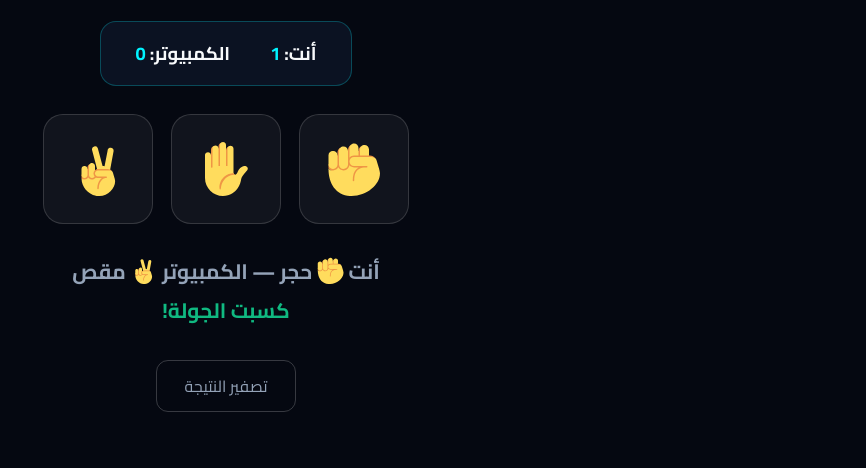
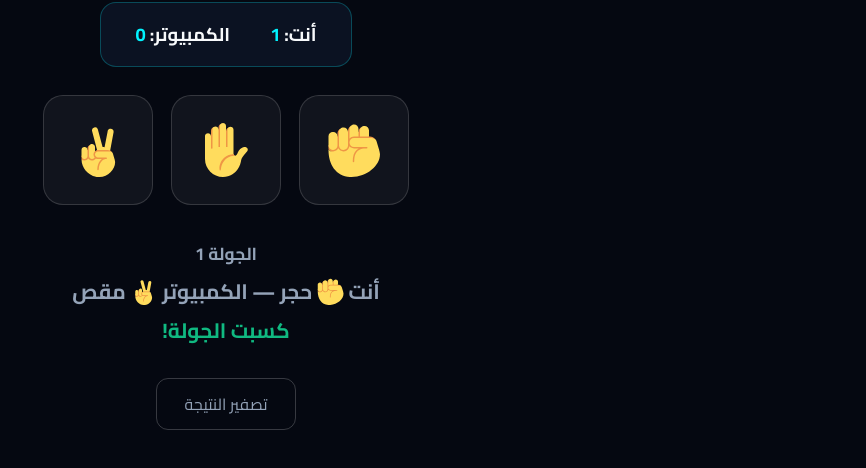
Before and after one commit to Sasaet2/Sasaet2.github.io, a plain HTML site: page rps.html in a window 1280 px wide. Both pictures are taken after a click on the button 768 px from the left and 402 px from the top of the page. Shown: the part 234-702 px from the top of the page, without its empty margins (414-1280 px from the left). Drawn offline with Linux system fonts and the light colour scheme.

Commit message:
Add round tracking and update result display

```diff
--- a/rps.html
+++ b/rps.html
@@ -52,6 +52,11 @@
       cursor: pointer;
       transition: .2s;
     }
+    .choice { touch-action: manipulation; -webkit-tap-highlight-color: transparent; user-select: none; }
+    .choice:active { transform: scale(.92); }
+    @keyframes pop { from { opacity: .2; transform: scale(.94); } to { opacity: 1; transform: scale(1); } }
+    .result.pop { animation: pop .25s ease-out; }
+    @media (hover: none) { .choice:hover { transform: none; border-color: rgba(255,255,255,.15); } }
     .choice:hover { transform: translateY(-6px) scale(1.05); border-color: #00f3ff; }
     .result {
       min-height: 80px;
@@ -120,6 +125,7 @@
 
     let playerScore = 0;
     let computerScore = 0;
+    let round = 0;
 
     const resultEl = document.getElementById("result");
     const playerScoreEl = document.getElementById("player-score");
@@ -132,9 +138,10 @@
 
     function play(playerMove) {
       const computer = computerMove();
+      round++;
       const you = moves[playerMove];
       const cpu = moves[computer];
-      const picked = `أنت ${you.emoji} ${you.name} — الكمبيوتر ${cpu.emoji} ${cpu.name}`;
+      const picked = `<small>الجولة ${round}</small><br>أنت ${you.emoji} ${you.name} — الكمبيوتر ${cpu.emoji} ${cpu.name}`;
 
       if (playerMove === computer) {
         resultEl.innerHTML = `${picked}<br><span class="draw">تعادل!</span>`;
@@ -147,6 +154,9 @@
       }
       playerScoreEl.textContent = playerScore;
       computerScoreEl.textContent = computerScore;
+      resultEl.classList.remove("pop");
+      void resultEl.offsetWidth;
+      resultEl.classList.add("pop");
     }
 
     document.querySelectorAll(".choice").forEach(button => {
@@ -156,6 +166,7 @@
     document.getElementById("reset").addEventListener("click", () => {
       playerScore = 0;
       computerScore = 0;
+      round = 0;
       playerScoreEl.textContent = "0";
       computerScoreEl.textContent = "0";
       resultEl.textContent = "اختر حركتك!";
```
